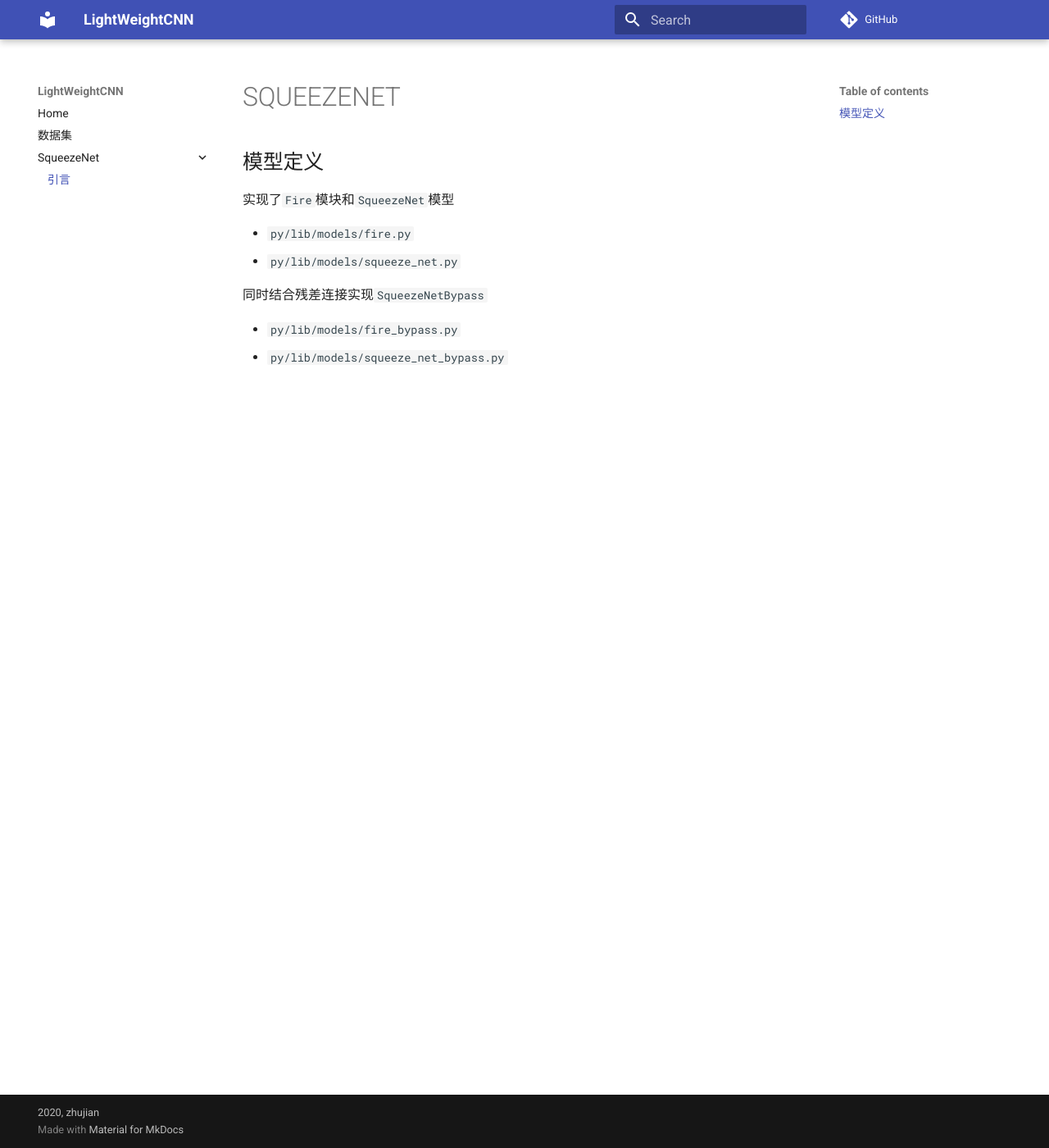
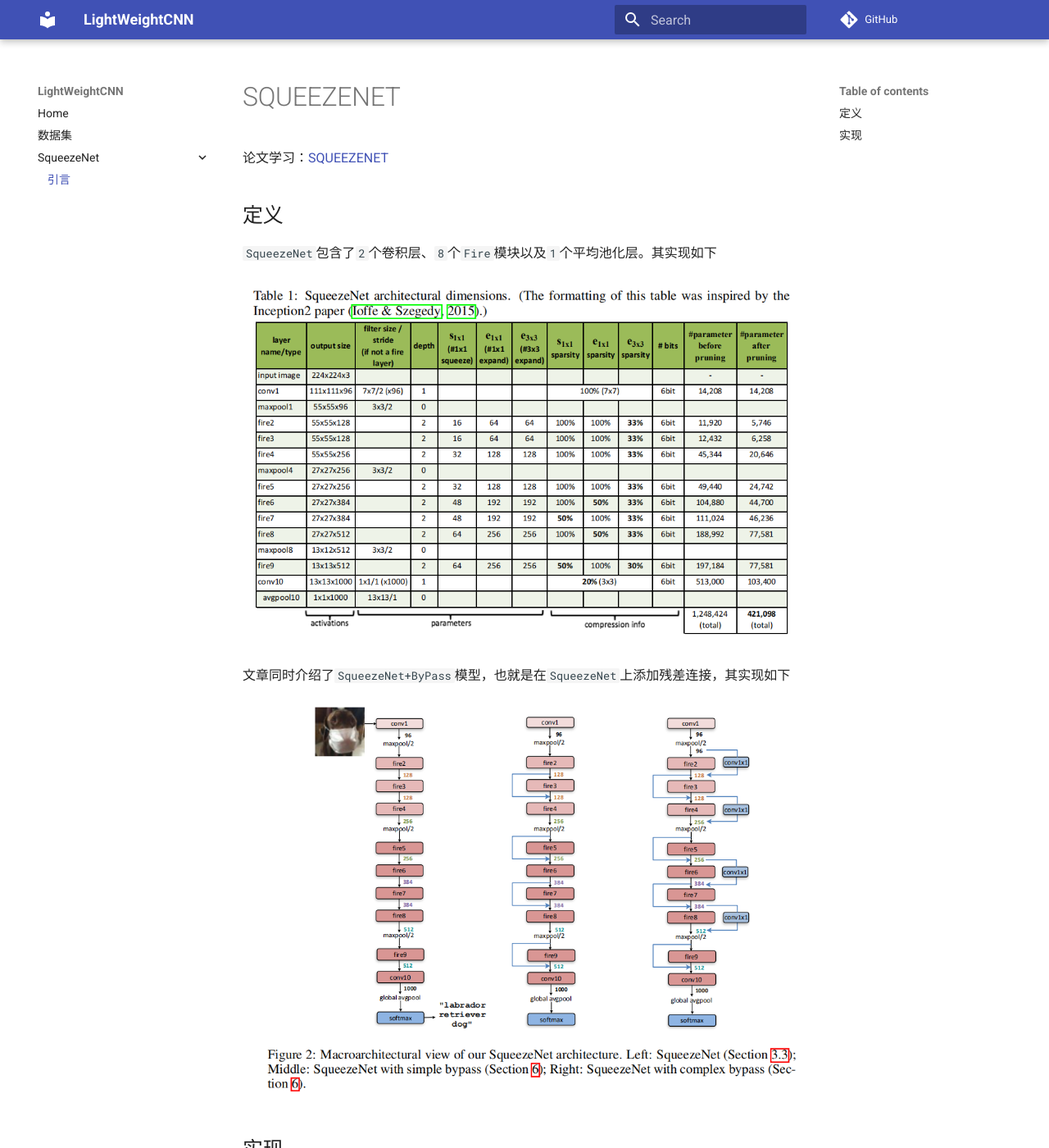
Before and after one commit to deep-learning-algorithm/LightWeightCNN, an MkDocs documentation site: the page built from docs/squeezenet/index.md, in a window 1280 px wide and 1400 px high. Shown: the whole window at 82% size. Built offline with MkDocs 1.6.1 and Material for MkDocs 9.7.7, drawn with Linux system fonts in a browser that asks for light colours; comment, search, counter and statistics services are not loaded; some of the changed text lies outside the part shown.

Commit message:
docs(squeezenet): 解析

```diff
--- a/docs/squeezenet/index.md
+++ b/docs/squeezenet/index.md
@@ -1,14 +1,26 @@
 
 # SQUEEZENET
 
-## 模型定义
+论文学习：[SQUEEZENET](https://blog.zhujian.life/posts/a2419158.html)
+
+## 定义
+
+`SqueezeNet`包含了`2`个卷积层、`8`个`Fire`模块以及`1`个平均池化层。其实现如下
+
+![](./imgs/table-1.png)
+
+文章同时介绍了`SqueezeNet+ByPass`模型，也就是在`SqueezeNet`上添加残差连接，其实现如下
+
+![](./imgs/figure-2.png)
+
+## 实现
 
 实现了`Fire`模块和`SqueezeNet`模型
 
 * `py/lib/models/fire.py`
 * `py/lib/models/squeeze_net.py`
 
-同时结合残差连接实现`SqueezeNetBypass`
+同时结合残差连接实现`SqueezeNetBypass(SqueezeNet + simply bypass)`
 
 * `py/lib/models/fire_bypass.py`
 * `py/lib/models/squeeze_net_bypass.py`
```
Also changed, not shown: docs/squeezenet/imgs/figure-2.png (added), docs/squeezenet/imgs/table-1.png (added).
